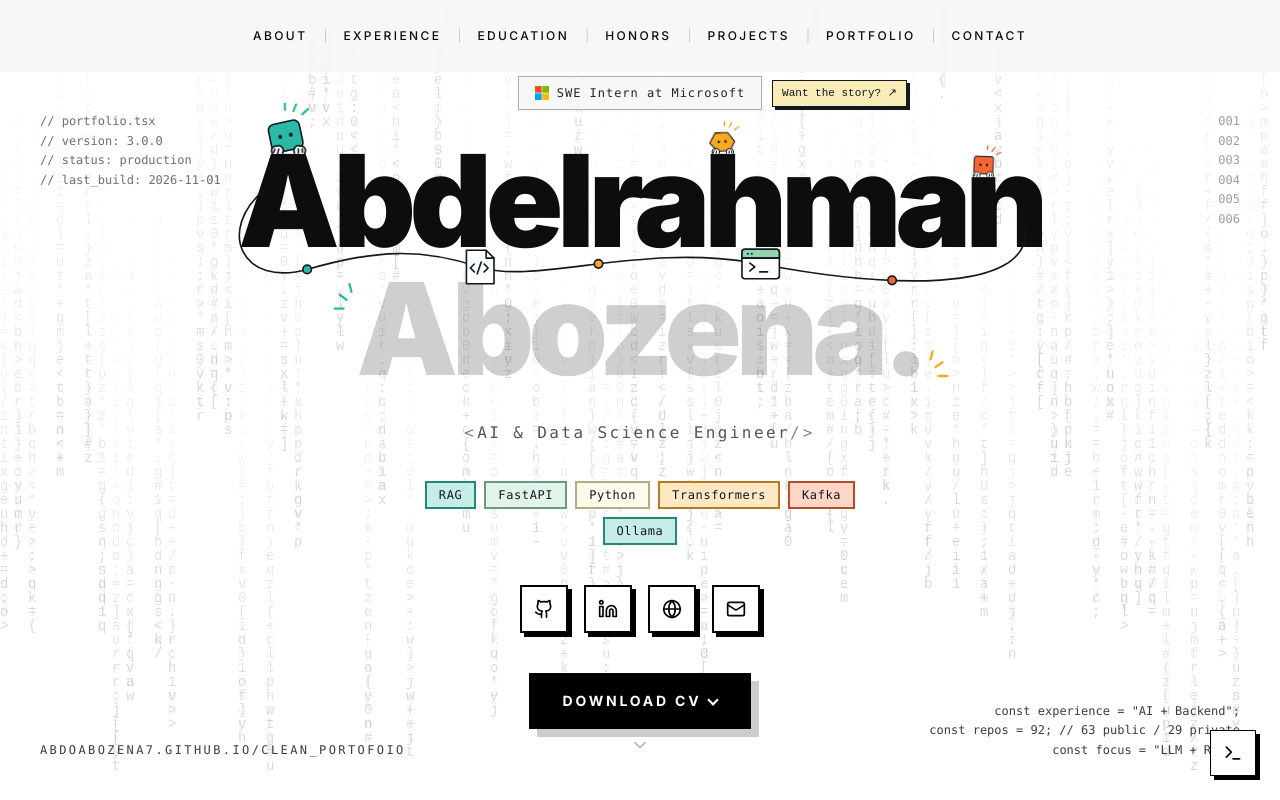
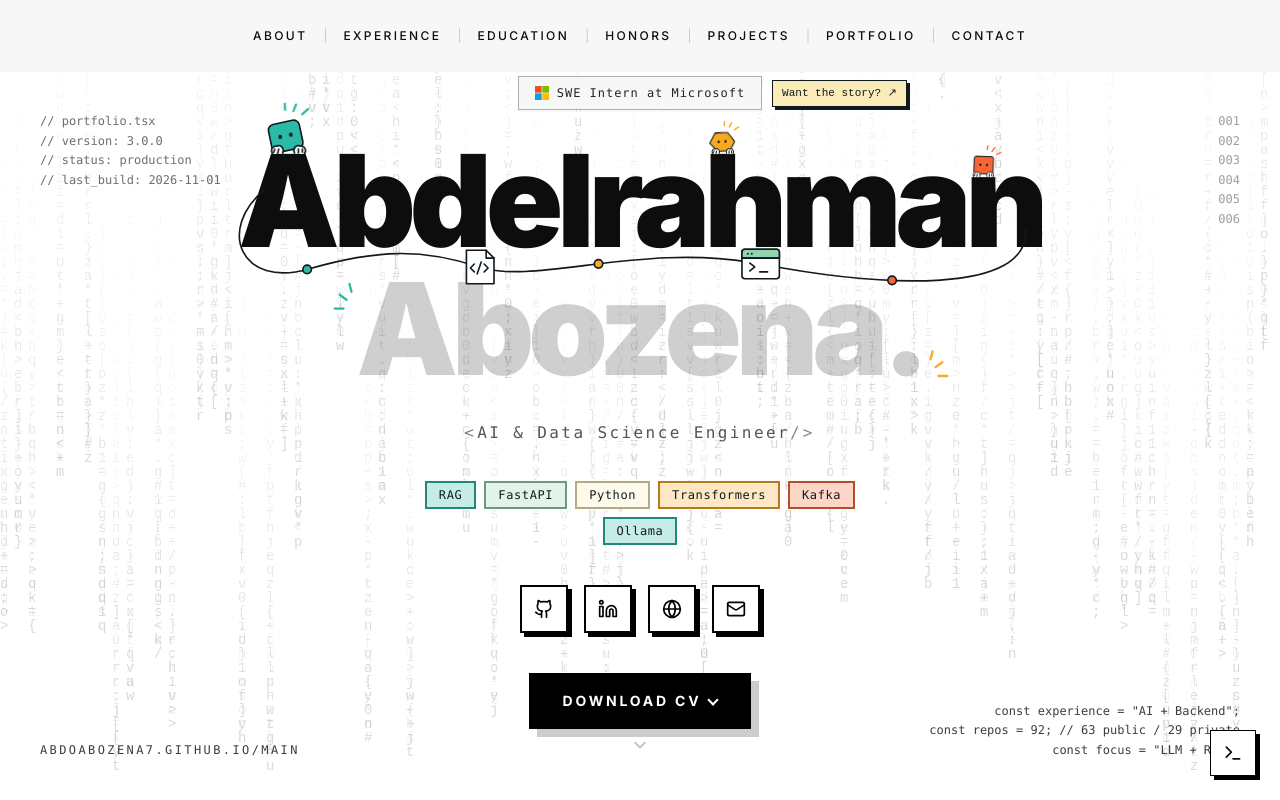
Before and after one commit to abdoabozena7/Clean_Portofoio, a React (Vite) app: page / in a window 1280 px wide. Shown: the top 800 px of the page. Built offline with nearby package versions, Linux system fonts and the light colour scheme.

Commit message:
Update Pages paths and links for the renamed main repository

```diff
--- a/package.json
+++ b/package.json
@@ -120,5 +120,5 @@
     "vite": "^5.4.19",
     "vitest": "^3.2.4"
   },
-  "homepage": "https://abdoabozena7.github.io/Clean_Portofoio"
+  "homepage": "https://abdoabozena7.github.io/main"
 }
--- a/src/components/ContactSection.tsx
+++ b/src/components/ContactSection.tsx
@@ -85,7 +85,7 @@ const ContactSection = () => {
                 },
                 {
                   Icon: Globe,
-                  href: "https://abdoabozena7.github.io/Clean_Portofoio/",
+                  href: "https://abdoabozena7.github.io/main/",
                 },
                 { Icon: Mail, href: "mailto:boodyabozena@gmail.com" },
               ].map(({ Icon, href }, i) => (
--- a/src/components/Finale.tsx
+++ b/src/components/Finale.tsx
@@ -23,7 +23,7 @@ const Finale = () => {
     },
     {
       icon: Globe,
-      href: "https://abdoabozena7.github.io/Clean_Portofoio/",
+      href: "https://abdoabozena7.github.io/main/",
       label: "Portfolio",
     },
   ];
--- a/src/components/Footer.tsx
+++ b/src/components/Footer.tsx
@@ -16,7 +16,7 @@ const Footer = () => {
     },
     {
       icon: Globe,
-      href: "https://abdoabozena7.github.io/Clean_Portofoio/",
+      href: "https://abdoabozena7.github.io/main/",
       label: "Portfolio",
     },
     {
--- a/src/components/HeroSection.tsx
+++ b/src/components/HeroSection.tsx
@@ -190,7 +190,7 @@ const HeroSection = () => {
             },
             {
               Icon: Globe,
-              href: "https://abdoabozena7.github.io/Clean_Portofoio/",
+              href: "https://abdoabozena7.github.io/main/",
               label: "Portfolio",
             },
             {
@@ -227,7 +227,7 @@ const HeroSection = () => {
 
       <div className="absolute bottom-10 left-6 md:left-10 z-10">
         <span className="text-foreground/80 text-xs tracking-[0.2em] uppercase font-mono font-medium">
-          abdoabozena7.github.io/Clean_Portofoio
+          abdoabozena7.github.io/main
         </span>
       </div>
 
--- a/src/components/Navbar.tsx
+++ b/src/components/Navbar.tsx
@@ -8,7 +8,7 @@ const links = [
   { label: "Projects", href: "#projects" },
   {
     label: "Portfolio",
-    href: "https://abdoabozena7.github.io/Clean_Portofoio/",
+    href: "https://abdoabozena7.github.io/main/",
   },
   { label: "Contact", href: "#contact" },
 ];
--- a/vite.config.ts
+++ b/vite.config.ts
@@ -4,7 +4,7 @@ import path from "path";
 
 // https://vitejs.dev/config/
 export default defineConfig(({ mode }) => ({
-  base: "/Clean_Portofoio/",
+  base: "/main/",
   server: {
     host: "::",
     port: 8080,
```
